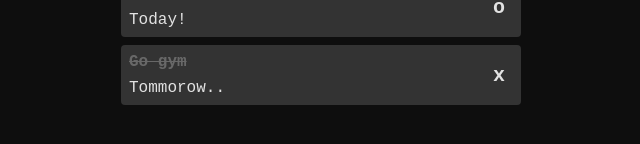
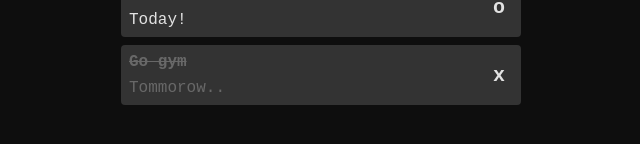
Before and after one commit to MeenS4/react-todo, a React (Create React App) app: page / in a window 1280 px wide. Shown: the part 434-578 px from the top of the page, without its empty margins (319-959 px from the left). Built offline with nearby package versions, Linux system fonts and the light colour scheme.

Commit message:
TodoTask checked styling

```diff
--- a/src/components/todo-task/TodoTask.module.scss
+++ b/src/components/todo-task/TodoTask.module.scss
@@ -28,6 +28,10 @@
 
   &__desc {
     grid-area: 2 / 1 / 3 / 2;
+
+    &--checked {
+      opacity: 0.3;
+    }
   }
 
   &__checkbox {
--- a/src/components/todo-task/TodoTask.tsx
+++ b/src/components/todo-task/TodoTask.tsx
@@ -16,7 +16,11 @@ const TodoTask = ({ title, desc, isChecked, onClick }: TodoTaskProps) => {
         {title}
       </p>
 
-      <p className={styles["todo-task__desc"]}>{desc}</p>
+      <p
+        className={`${styles["todo-task__desc"]} ${isChecked ? styles["todo-task__desc--checked"] : null}`}
+      >
+        {desc}
+      </p>
 
       <Checkbox
         className={styles["todo-task__checkbox"]}
```
